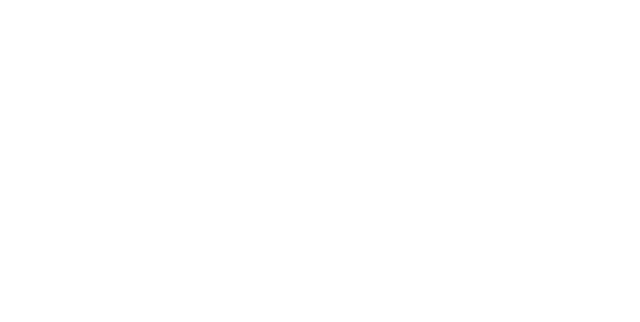
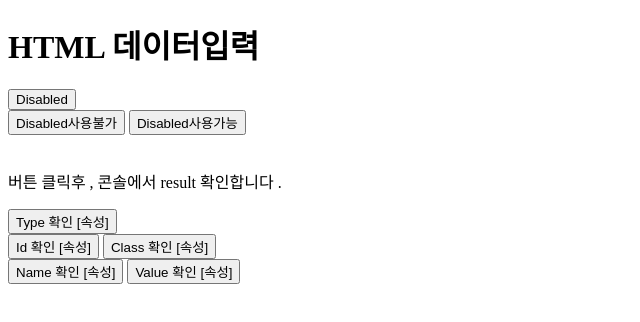
Before and after one commit to ye1n/lectureJS, a plain HTML site: page s0824/index.html in a window 1280 px wide. Shown: the whole page, without its empty margins (0-640 px from the left). Drawn offline with Linux system fonts and the light colour scheme.

Commit message:
lectureJS

```diff
--- a/s0824/index.html
+++ b/s0824/index.html
@@ -4,9 +4,29 @@
     <meta charset="UTF-8">
     <meta http-equiv="X-UA-Compatible" content="IE=edge">
     <meta name="viewport" content="width=device-width, initial-scale=1.0">
-    <title>Document</title>
+    <title>8월 24일 수업</title>
 </head>
 <body>
+    <h1>HTML 데이터입력</h1>
+    <div>
+        <form>
+            <input type="button" id="btn" class="btn" name="nameOK" value="Disabled">
+        </form>
 
+        <button onclick="getDisabled()">Disabled사용불가</button>
+        <button onclick="getAbled()">Disabled사용가능</button>
+    </div>
+    <br>
+    <div>
+        <p>버튼 클릭후 , 콘솔에서 result 확인합니다 . </p>
+        <button onclick="getType()">Type 확인 [속성]</button>
+        <br>
+        <button onclick="getId()">Id 확인 [속성]</button>
+        <button onclick="getClass()">Class 확인 [속성]</button>
+        <br>
+        <button onclick="getName()">Name 확인 [속성]</button>
+        <button onclick="getValue()">Value 확인 [속성]</button>
+    </div>
+    <script src="./script/input_attr.js"></script>
 </body>
 </html>
--- /dev/null
+++ b/s0824/script/input_attr.js
@@ -0,0 +1,36 @@
+let btn = document.getElementById("btn");
+let btnStyle = document.getElementById("btn").style;
+
+function getDisabled(){
+    btn.disabled = true;
+    btnStyle.cursor = "none";
+    btnStyle.background = "initial";
+}
+
+function getAbled(){
+    btn.disabled = false;
+    btnStyle.cursor = "pointer";
+    btnStyle.background = "pink";
+}
+
+let result;
+
+function getType(){
+    result = "Type : " + document.getElementById("btn").type;
+} //결과 : button
+
+function getId(){
+    result = "Id : " + document.getElementById("btn").id;
+} //결과 : btn
+
+function getClass(){
+    result = "Class : " + document.getElementById("btn").className;
+} //결과 : btn
+
+function getName(){
+    result = "Name : " + document.getElementById("btn").name;
+} //결과 : btn
+
+function getValue(){
+    result = "Value : " + document.getElementById("btn").value;
+} //결과 : Disabled
```
Also changed, not shown: s0819/index.html (+5 -2 lines), s0819/script/output.js (added, +9 -0 lines).
